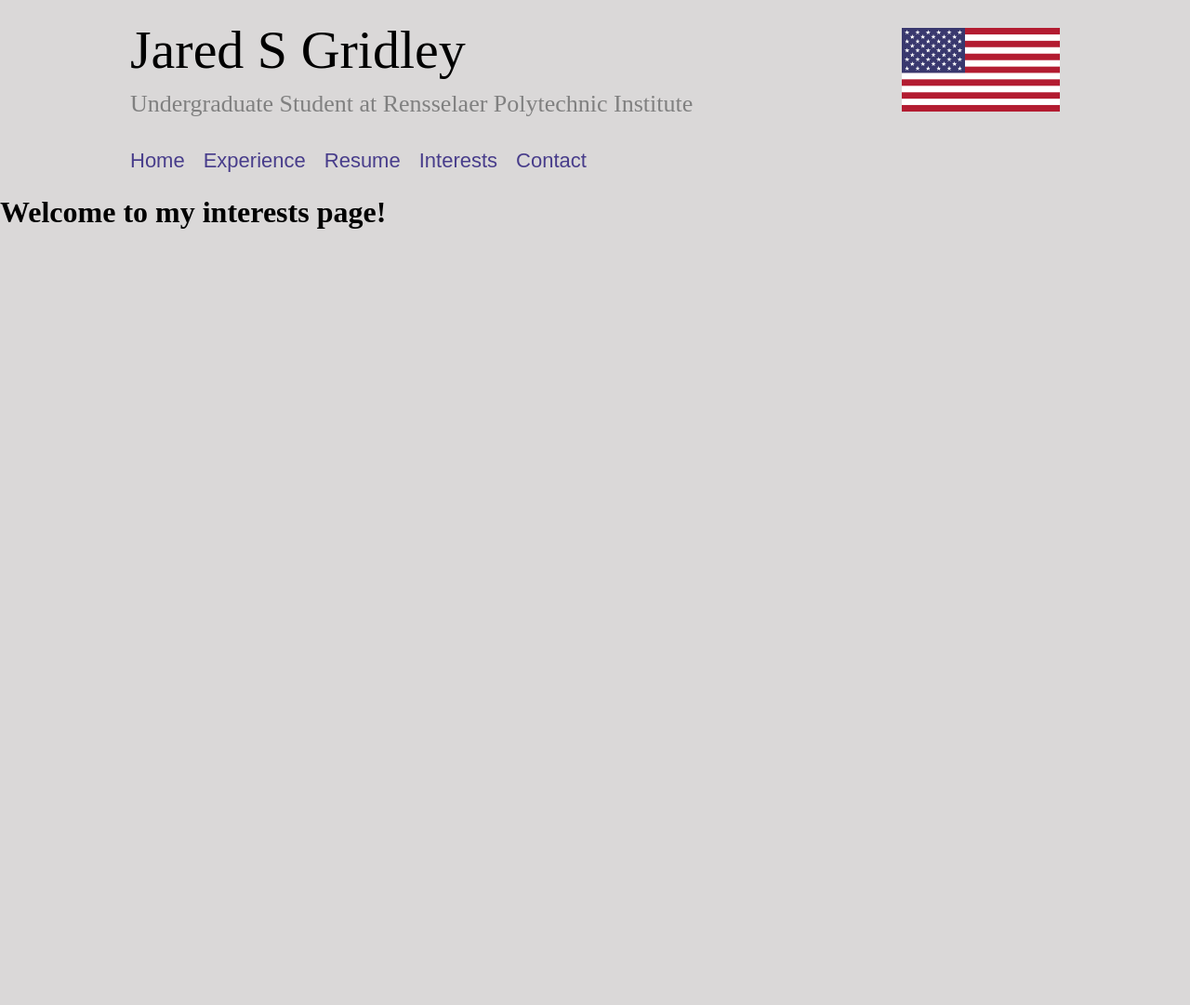
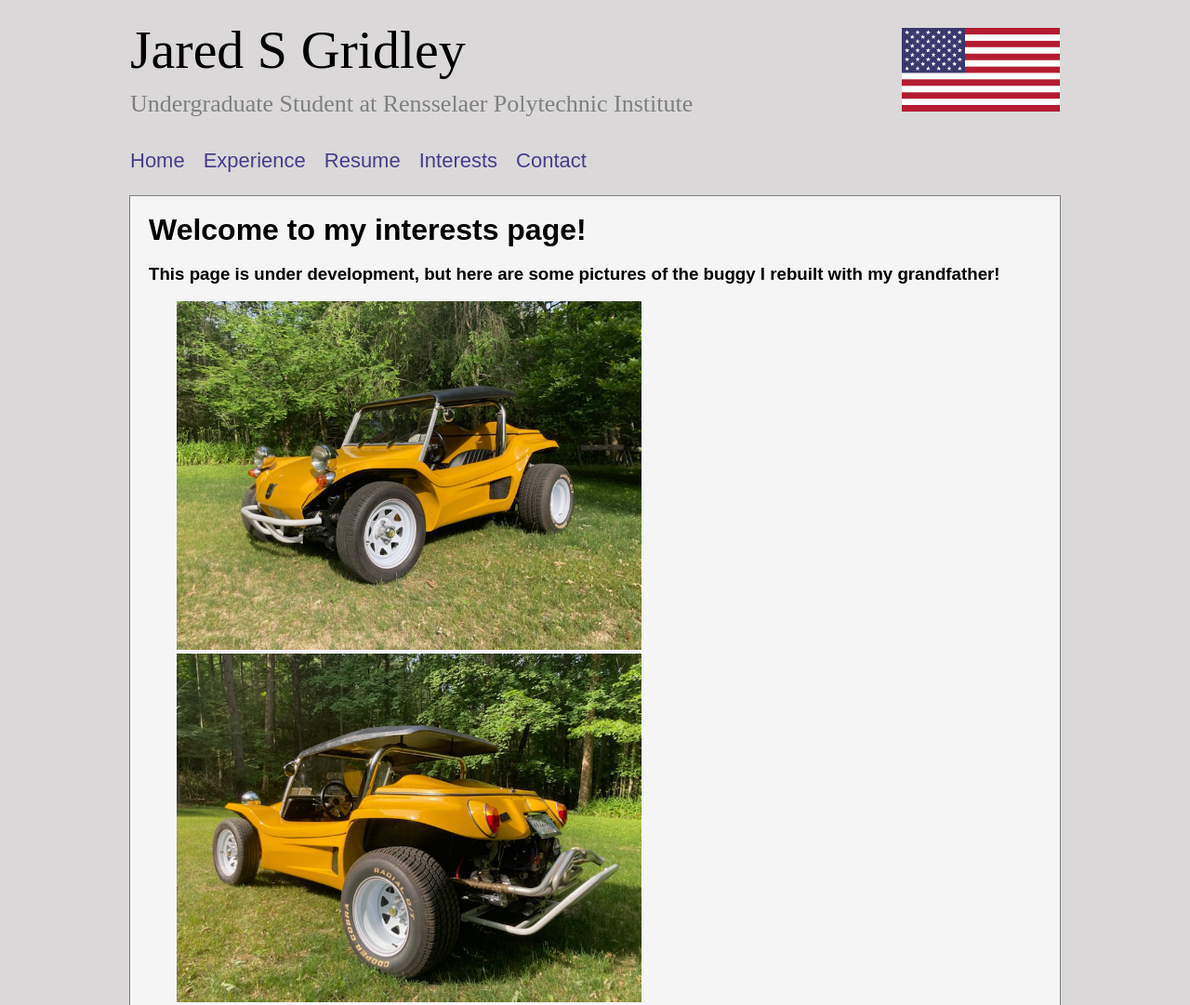
Before and after one commit to JGridleyMLDL/PersonalWebsite, a plain HTML site: page interest.html in a window 1280 px wide. Shown: the top 1081 px of the page at 93% size. Before the commit the page ends 800 px from the top, so only its background shows below. Drawn offline with Linux system fonts and the light colour scheme.

Commit message:
Interest Under Dev

```diff
--- a/interest.html
+++ b/interest.html
@@ -24,5 +24,14 @@
     </ul>
   </div>
 
-  <h1>Welcome to my interests page!</h1>
+  <div class="outline_box">
+    <br>
+    <h1>Welcome to my interests page!</h1>
+    <br>
+    <h3>This page is under development, but here are some pictures of the buggy I rebuilt with my grandfather!</h3>
+    <br>
+    <img src="Images/InterestsImages/IMG_3273.JPG" alt="">
+    <img src="Images/InterestsImages/IMG_3274.JPG" alt="">
+    <br><br>
+  </div>
 </html>
--- a/styles/styles.css
+++ b/styles/styles.css
@@ -301,3 +301,35 @@
   float: right;
   margin-right: 20px;
 }
+
+/* Interest Section */
+
+.outline_box h1 {
+  background-color: whitesmoke;
+  font-family: Arial, Helvetica, sans-serif;
+  padding-left: 20px;
+}
+
+.outline_box h3 {
+  background-color: whitesmoke;
+  font-family: Arial, Helvetica, sans-serif;
+  padding-left: 20px;
+}
+
+.outline_box {
+  position: relative;
+  margin: 20px auto;
+  width: 80%;
+  max-width: 1000px;
+  min-height: 540px;
+  height: 50%;
+  border: 1px solid gray;
+  background-color: whitesmoke;
+}
+
+.outline_box img {
+  background-color: whitesmoke;
+  padding-left: 50px;
+  max-width: 500px;
+  height: auto;
+}
```
Also changed, not shown: Images/InterestsImages/IMG_3273.JPG (added), Images/InterestsImages/IMG_3274.JPG (added), 2 other files.
